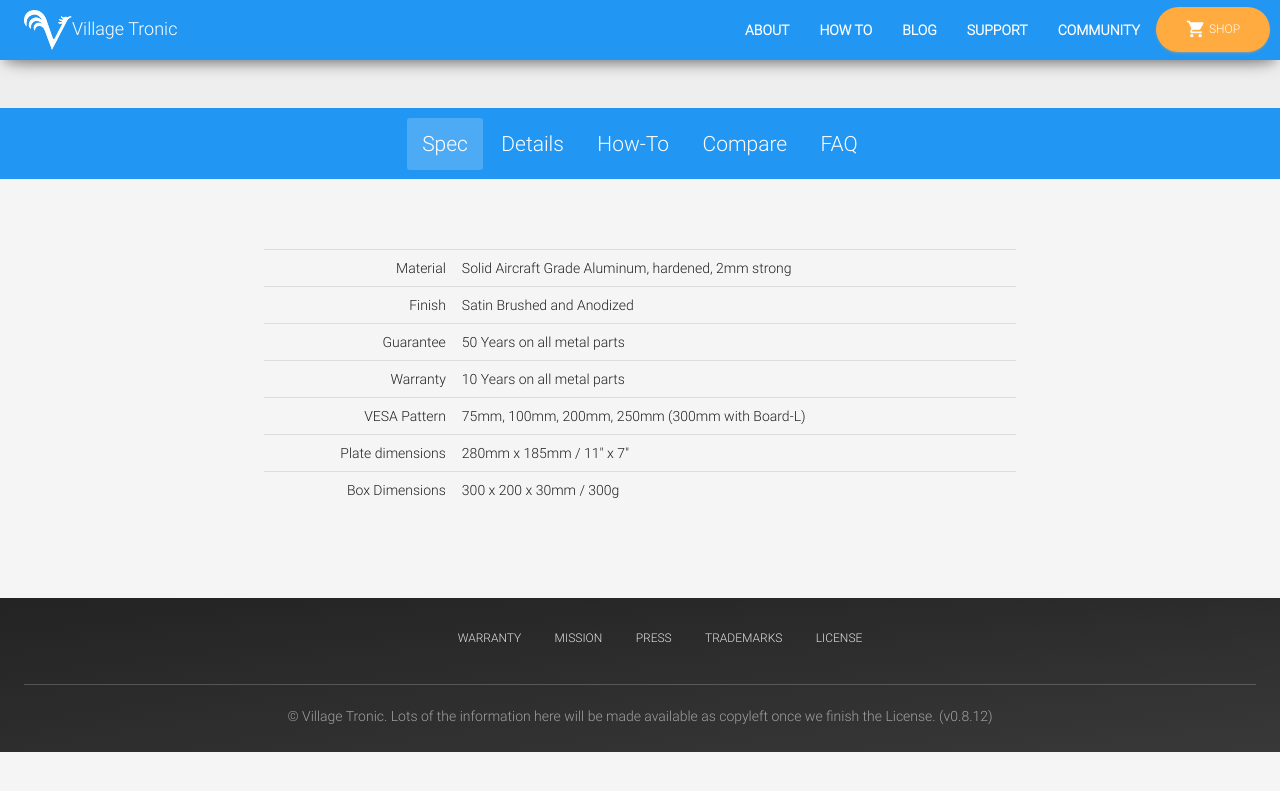
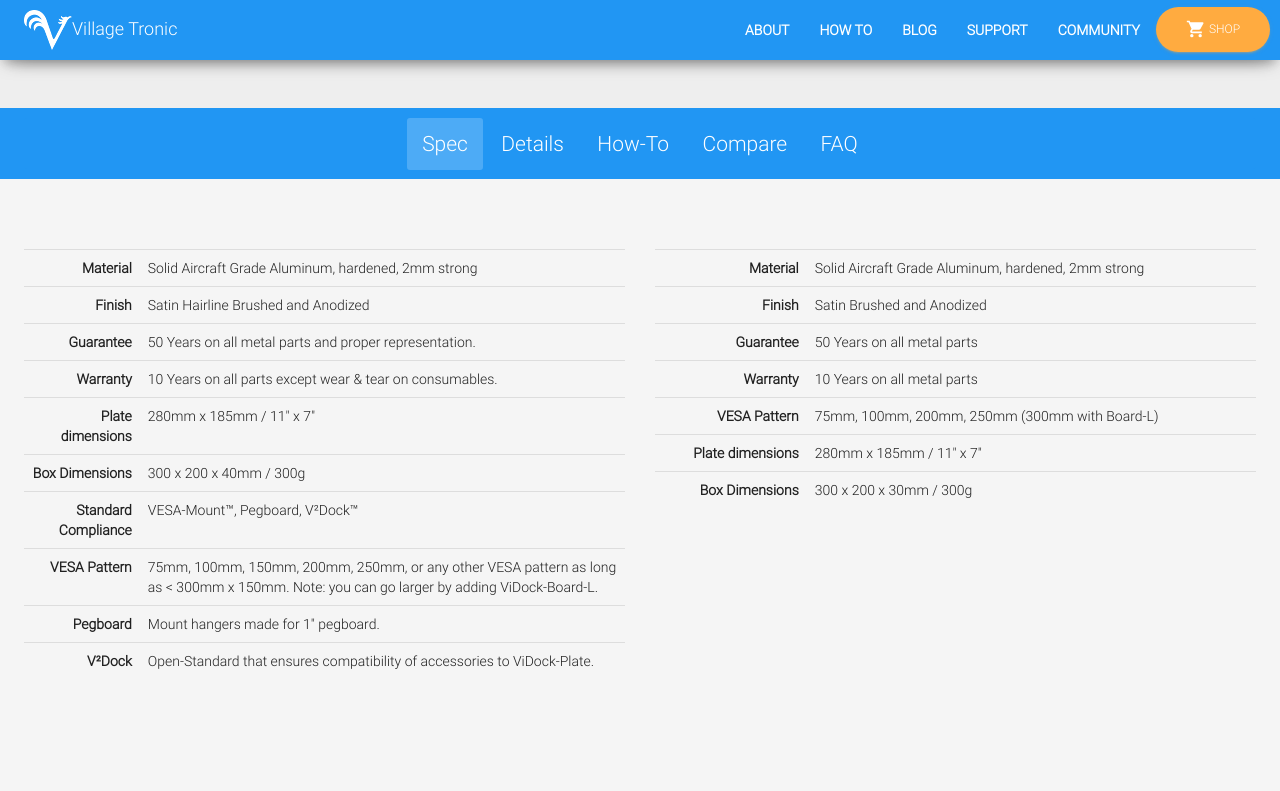
Before and after one commit to V-Squared/shop, a Jekyll site: the page built from shop/vidock-plate.html, in a window 1280 px wide and 900 px high, scrolled down 3169 px. Shown: the top 791 px of the window. Built offline with Jekyll 4.4.1, drawn with Linux system fonts in a browser that asks for light colours; before the commit the page ends 3921 px from its top, so only the background shows below that.

Commit message:
added column tables

```diff
--- a/shop/vidock-plate.html
+++ b/shop/vidock-plate.html
@@ -467,11 +467,62 @@
 </div>
 
 <div class="feature-section">
-  <div class="container text-container">
     <div class="tab-content">
       <div class="tab-pane active" id="spec">
+        <div class="container">
+          <div class="row">
+          <div class="col-sm-6">
               <div class="table-responsive">
-          <table class="table">
+                <table class="table twin-head">
+                  <tbody>
+                    <tr>
+                      <td>Material</td>
+                      <td>Solid Aircraft Grade Aluminum, hardened, 2mm strong</td>
+                    </tr>
+                    <tr>
+                      <td>Finish</td>
+                      <td>Satin Hairline Brushed and Anodized</td>
+                    </tr>
+                    <tr>
+                      <td>Guarantee</td>
+                      <td>50 Years on all metal parts and proper representation. </td>
+                    </tr>
+                    <tr>
+                      <td>Warranty</td>
+                      <td>10 Years on all parts except wear & tear on consumables.</td>
+                    </tr>
+                    <tr>
+                      <td>Plate dimensions</td>
+                      <td>280mm x 185mm / 11" x 7"</td>
+                    </tr>
+                    <tr>
+                      <td>Box Dimensions</td>
+                      <td>300 x 200 x 40mm / 300g</td>
+                    </tr>
+                    <tr>
+                      <td>Standard Compliance</td>
+                      <td>VESA-Mount™, Pegboard, V²Dock™</td>
+                    </tr>
+                    <tr>
+                      <td>VESA Pattern</td>
+                      <td>75mm, 100mm, 150mm, 200mm, 250mm, or any other VESA pattern as long as < 300mm x 150mm. Note: you can go larger by adding ViDock-Board-L.</td>
+                    </tr>
+                    <tr>
+                      <td>Pegboard</td>
+                      <td>Mount hangers made for 1" pegboard.</td>
+                    </tr>
+                    <tr>
+                      <td>V²Dock</td>
+                      <td>Open-Standard that ensures compatibility of accessories to ViDock-Plate.</td>
+                    </tr>
+                  </tbody>
+
+                </table>
+              </div>
+            </div>
+            <div class="col-sm-6">
+              <div class="table-responsive">
+                <table class="table twin-head">
                   <tbody>
                     <tr>
                       <td class="text-right">Material</td>
@@ -505,39 +556,8 @@
                 </table>
               </div>
             </div>
-      <div class="tab-pane" id="details">
-        <ul style="max-width:650px">
-          <li>
-            <strong>Eliminate electronic and cable clutter:</strong> This universal peg board mounts anything out of sight: Cables, Mini PCs, power-bricks, power-strips, USB-hubs, drives, streaming devices, etc.
-          </li>
-          <li>
-            <strong>Universal Mini-PC mount:</strong> Remove your mini-PC with all its cables off your desk and out of sight. Holds any Mini-PC up to 3 kg. Keeps airflow free for best cooling.
-          </li>
-          <li>
-            <strong>lexible mounting capabilities:</strong> From the tiniest cable or box up to mini-PC or streaming devices. ViDock-Plate can mount them all.
-          </li>
-          <li>
-            <strong>Monitor and TV VESA mount compatible:</strong> 75x75 mm, 100x100 mm and every other VESA mount up to 200x300 mm
-          </li>
-          <li>
-            <strong>Easy to install:</strong> Screws included to mount behind display. All mounting accessories included: Releasable cable ties (varies lengths), Velcro tape (various lengths), pegs, hooks.
-          </li>
-          <li>
-            <strong>lexible mounting capabilities:</strong> From the tiniest cable or box up to mini-PC or streaming devices. ViDock-Plate can mount them all.
-          </li>
-          <li>
-            <strong>Solid:</strong> Made from solid, 2mm CNC cut aircraft grade aluminum, making it a long lasting product that can hold more than enough.
-          </li>
-          <li>
-            <strong>Great gift for:</strong> Computer nerds, tech freaks or cleanliness aficionados.
-          </li>
-          <li>
-            <strong>System:</strong> Compatible with ViDock-System and its accessories. Extend organizing power when you need it. … ??? → ViDock-Anchor, ViDock-Mount, ViDock-Board-L, ViDOck-Board-S, ViDock-Catch
-          </li>
-          <li>
-            <strong>Money-Back Guarantee:</strong> If ViDock-Plate does not clean up your desk and does not bring order and sanity then let us know with a picture of what did not worked. We will promptly refund your money.
-          </li>
-        </ul>
+          </div>
+        </div>
       </div>
         <div class="tab-pane" id="how-to">
         <img src="{{site.baseurl}}/images/vidock-plate/ViDock-Plate-Kit-Deeper.jpg" alt="">
@@ -656,4 +676,7 @@
       </div>
     </div>
 </div>
+
+<div class="feature-section">
+
 </div>
```
Lines whose indentation alone changed are shown as unchanged.
